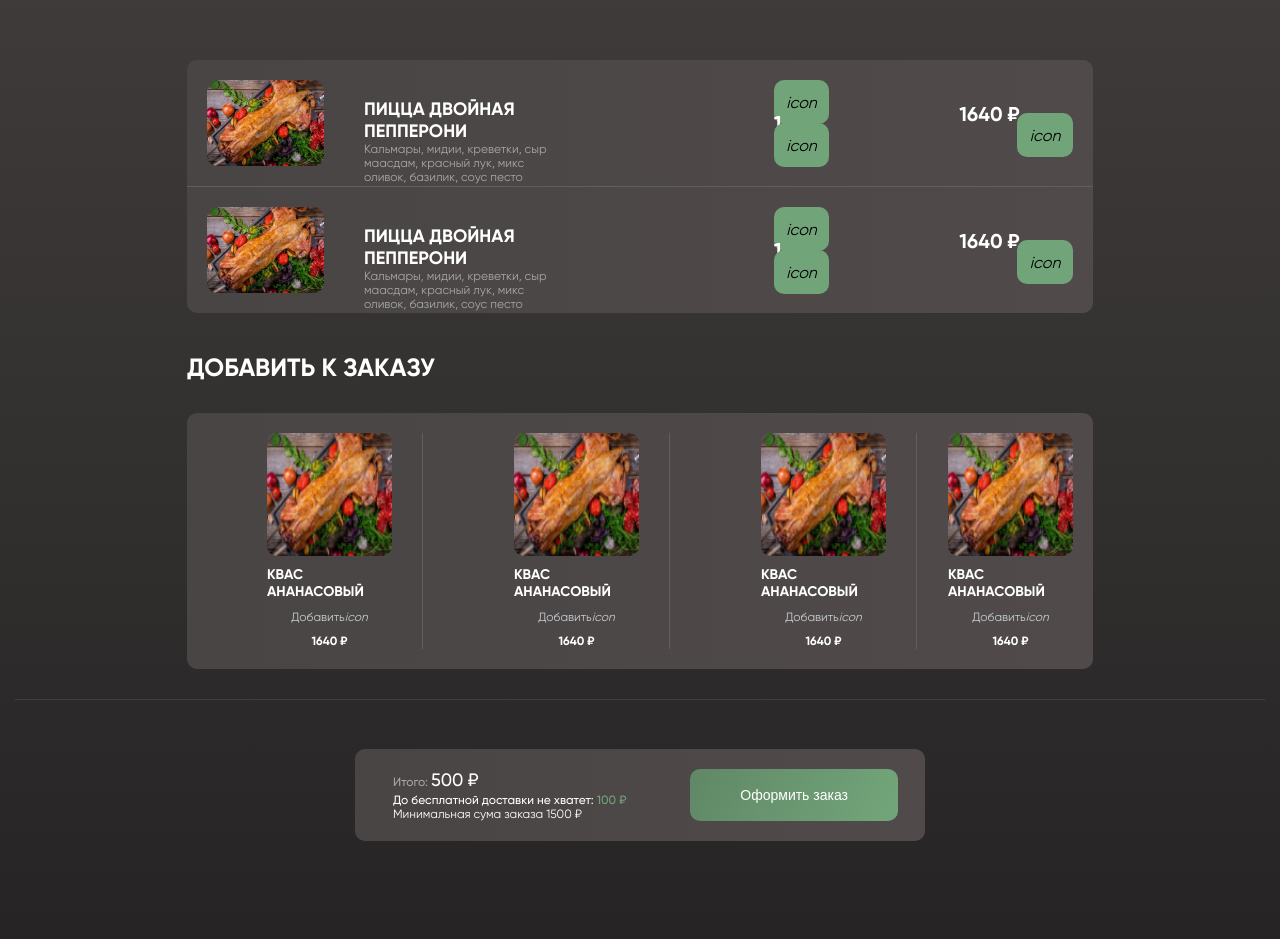
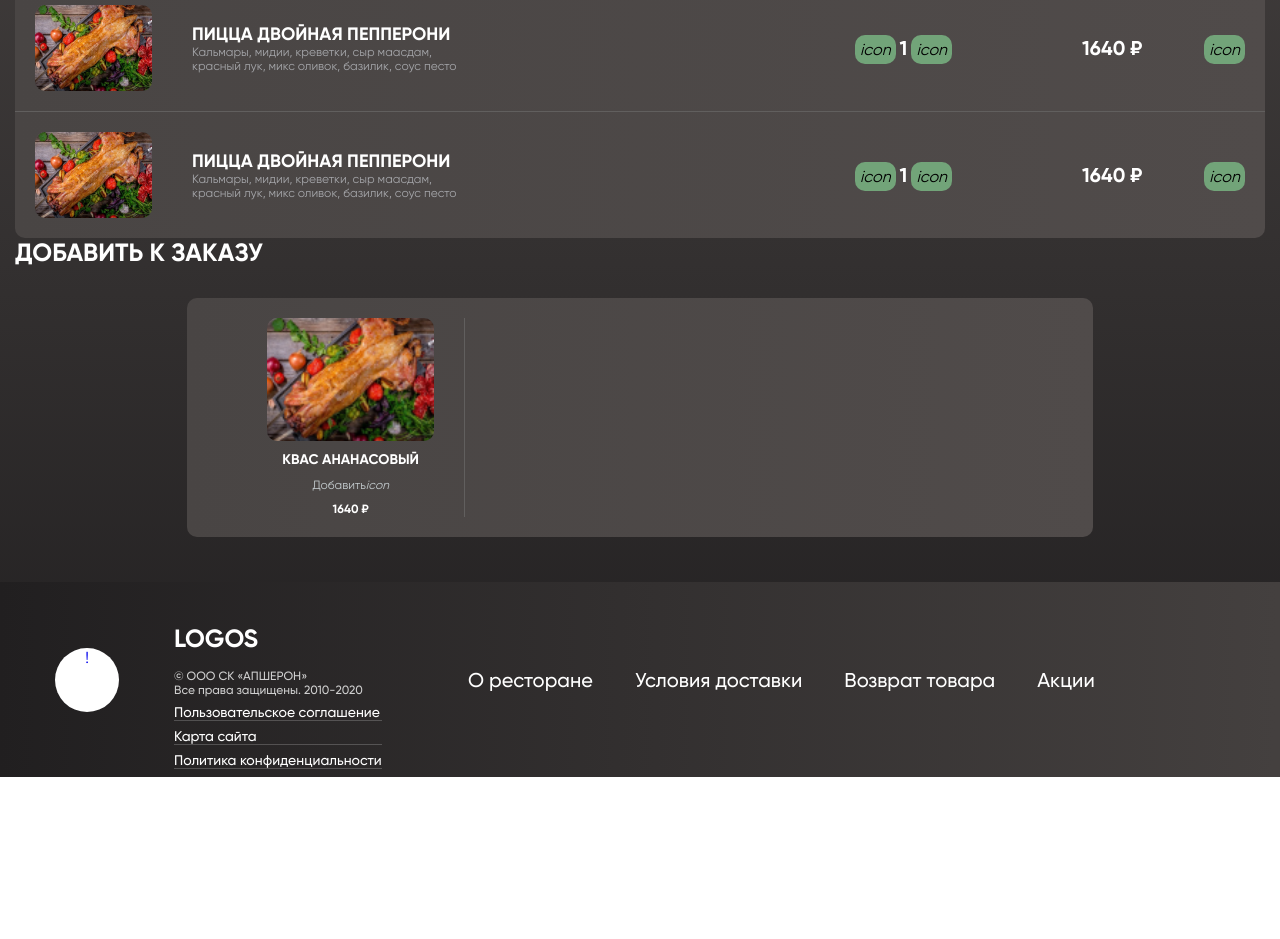
Before and after one commit to NineSirius/TestProject, a plain HTML site: page basket.html in a window 1280 px wide. Shown: the part 220-1159 px from the top of the page. After the commit the page ends 997 px from the top, so only its background shows below. Drawn offline with nearby package versions, Linux system fonts and the light colour scheme; files that its build step writes are made by us from their sources; files whose address does not match are found by name.

Commit message:
add fix/basket

```diff
--- a/assets/scss/_basket.scss
+++ b/assets/scss/_basket.scss
@@ -41,28 +41,26 @@
 .basket__select-menu {
   background: linear-gradient(90deg, #494544 0%, #504b4a 100%);
   border-radius: 10px;
-  margin: 75px 172px 40px 172px;
+  padding: 0;
+
+  &_block {
+    display: flex;
+    align-items: center;
+    gap: 40px;
+  }
+
   &__first {
     display: flex;
-    justify-content: start;
     align-items: center;
+    justify-content: space-between;
     padding: 20px;
     border-bottom: 1px solid #615f5e;
   }
-  &__second {
-    display: flex;
-    justify-content: start;
-    align-items: center;
-    padding: 20px;
-  }
+
   &_img {
     border-radius: 10px;
   }
   &_title {
-    text-align: start;
-    width: 100%;
-    height: 50px;
-    padding-left: 40px;
     &_h1 {
       font-weight: 700;
       font-size: 18px;
@@ -77,17 +75,14 @@
     }
   }
   &__selecting {
-    padding-left: 215px;
-
-    &_two {
-      padding-left: 130px;
-    }
+    display: flex;
+    align-items: center;
+    gap: 130px;
   }
   &__icon {
-    padding: 10px;
+    padding: 5px;
     background: #72a479;
     border-radius: 10px;
-    padding: 12.5px;
   }
   &__number {
     font-weight: 700;
@@ -99,10 +94,11 @@
 .bsmi {
   margin-left: 58px;
 }
-
+.border__none {
+  border: 0;
+}
 .basket__order__main {
   &__title {
-    margin-left: 172px;
     font-weight: 700;
     font-size: 25px;
     line-height: 30px;
--- a/basket.html
+++ b/basket.html
@@ -73,7 +73,8 @@
         </div>
       </div>
       <div class="basket__select-menu">
-        <div class="basket__select-menu__first border_bottom">
+        <div class="basket__select-menu__first container">
+          <div class="basket__select-menu_block">
             <img
               src="assets/img/indeika.png"
               alt="indeika"
@@ -84,22 +85,26 @@
                 >ПИЦЦА ДВОЙНАЯ ПЕППЕРОНИ</span
               >
               <p class="basket__select-menu_title_p">
-              Кальмары, мидии, креветки, сыр маасдам, красный лук, микс оливок,
-              базилик, соус песто
+                Кальмары, мидии, креветки, сыр маасдам, <br />
+                красный лук, микс оливок, базилик, соус песто
               </p>
             </div>
+          </div>
           <div class="basket__select-menu__selecting">
+            <div>
               <i class="basket__select-menu__icon">icon</i>
               <span class="basket__select-menu__number">1</span>
               <i class="basket__select-menu__icon">icon</i>
             </div>
 
-         <div class="basket__select-menu__selecting_two">
+            <div class="basket__select-menu__block-num">
               <span class="basket__select-menu__number">1640 ₽</span>
               <i class="basket__select-menu__icon bsmi">icon</i>
             </div>
           </div>
-        <div class="basket__select-menu__second">
+        </div>
+        <div class="basket__select-menu__first border__none container">
+          <div class="basket__select-menu_block">
             <img
               src="assets/img/indeika.png"
               alt="indeika"
@@ -110,55 +115,48 @@
                 >ПИЦЦА ДВОЙНАЯ ПЕППЕРОНИ</span
               >
               <p class="basket__select-menu_title_p">
-              Кальмары, мидии, креветки, сыр маасдам, красный лук, микс оливок,
-              базилик, соус песто
+                Кальмары, мидии, креветки, сыр маасдам, <br />
+                красный лук, микс оливок, базилик, соус песто
               </p>
             </div>
+          </div>
           <div class="basket__select-menu__selecting">
+            <div>
               <i class="basket__select-menu__icon">icon</i>
               <span class="basket__select-menu__number">1</span>
               <i class="basket__select-menu__icon">icon</i>
             </div>
 
-         <div class="basket__select-menu__selecting_two">
+            <div class="basket__select-menu__block-num">
               <span class="basket__select-menu__number">1640 ₽</span>
               <i class="basket__select-menu__icon bsmi">icon</i>
             </div>
           </div>
+        </div>
+      </div>
 
-      </div>
       <div class="basket__order">
         <div class="basket__order__main">
           <span class="basket__order__main__title">ДОБАВИТЬ К ЗАКАЗУ</span>
         </div>
         <div class="basket__order__conteiner">
           <div class="basket__order__conteiner__block">
-            <img class="basket__order__conteiner__block_img" src="assets/img/indeika.png" alt="indeika">
-            <span class="basket__order__conteiner__block_h1">КВАС АНАНАСОВЫЙ</span>
-            <a class="basket__order__conteiner__block_add" href="#">Добавить<i>icon</i></a>
-            <span class="basket__order__conteiner__block_h2">1640 ₽</span>
-          </div>
-          <div class="basket__order__conteiner__block">
-            <img class="basket__order__conteiner__block_img" src="assets/img/indeika.png" alt="indeika">
-            <span class="basket__order__conteiner__block_h1">КВАС АНАНАСОВЫЙ</span>
-            <a class="basket__order__conteiner__block_add" href="#">Добавить<i>icon</i></a>
-            <span class="basket__order__conteiner__block_h2">1640 ₽</span>
-          </div>
-          <div class="basket__order__conteiner__block">
-            <img class="basket__order__conteiner__block_img" src="assets/img/indeika.png" alt="indeika">
-            <span class="basket__order__conteiner__block_h1">КВАС АНАНАСОВЫЙ</span>
-            <a class="basket__order__conteiner__block_add" href="#">Добавить<i>icon</i></a>
-            <span class="basket__order__conteiner__block_h2">1640 ₽</span>
-          </div>
-          <div class="basket__order__conteiner__block_second">
-            <img class="basket__order__conteiner__block_img" src="assets/img/indeika.png" alt="indeika">
-            <span class="basket__order__conteiner__block_h1">КВАС АНАНАСОВЫЙ</span>
-            <a class="basket__order__conteiner__block_add" href="#">Добавить<i>icon</i></a>
+            <img
+              class="basket__order__conteiner__block_img"
+              src="assets/img/indeika.png"
+              alt="indeika"
+            />
+            <span class="basket__order__conteiner__block_h1"
+              >КВАС АНАНАСОВЫЙ</span
+            >
+            <a class="basket__order__conteiner__block_add" href="#"
+              >Добавить<i>icon</i></a
+            >
             <span class="basket__order__conteiner__block_h2">1640 ₽</span>
           </div>
         </div>
       </div>
-      <div class="basket__end" >
+      <!-- <div class="basket__end" >
         <div class="basket__end__conteiner">
           <div class="basket__end__conteiner__title">
             <h6 class="basket__end__conteiner__title_h1"> Итого: <span class="basket__end__conteiner__title_num">500 ₽ </span> </h6>
@@ -167,7 +165,7 @@
           </div>
           <button class="basket__end__conteiner__btn">Оформить заказ</button>
         </div>
-      </div>
+      </div> -->
     </main>
 
     <footer class="foot">
```
Lines whose indentation alone changed are shown as unchanged.
